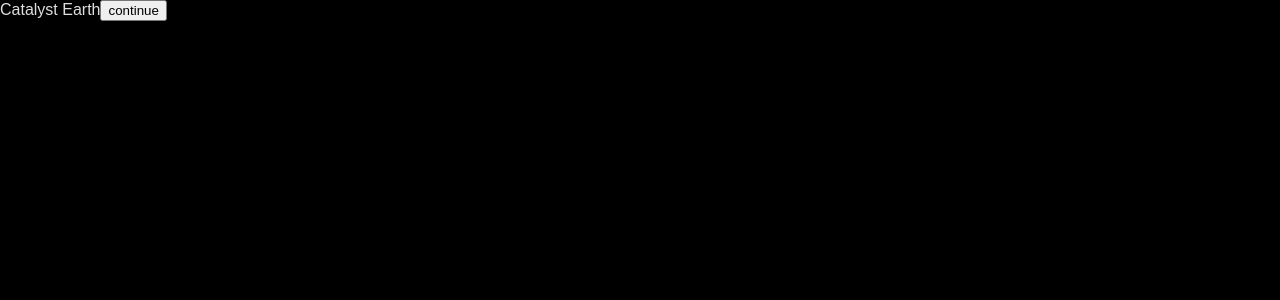
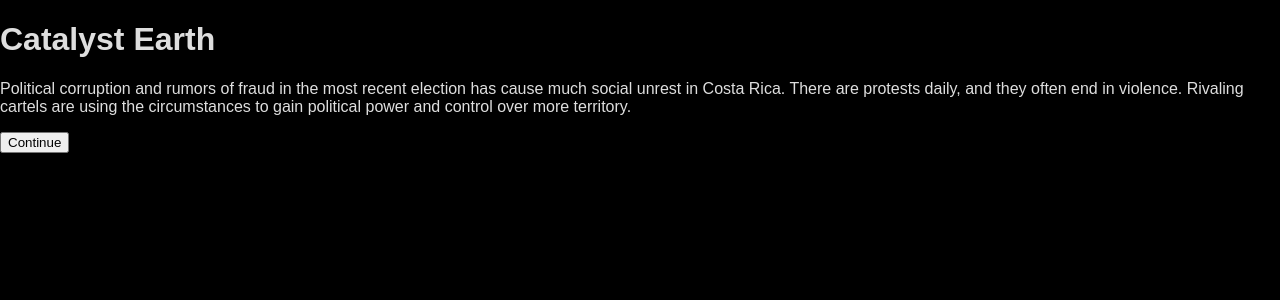
Before and after one commit to mtp000/bound-by-borders, a React (Vite) app in the folder phaser-react/: page / in a window 1280 px wide. Shown: the top 300 px of the page. Built offline with nearby package versions, Linux system fonts and the light colour scheme.

Commit message:
adde scene descriptions

```diff
--- a/phaser-react/src/states/flow1/Catalyst.jsx
+++ b/phaser-react/src/states/flow1/Catalyst.jsx
@@ -6,21 +6,23 @@ export default function Catalyst({ state, send }) {
   if (state.matches('catalyst_earth')) {
     return (
       <div>
-        Catalyst Earth
-        <button onClick={() => send({type: "CONTINUE"})}>continue</button>
+        <h1> Catalyst Earth </h1>
+        <p> Political corruption and rumors of fraud in the most recent election has cause much social unrest in Costa Rica. There are protests daily, and they often end in violence. Rivaling cartels are using the circumstances to gain political power and control over more territory. </p>
+        <button onClick={() => send({type: "CONTINUE"})}> Continue</button>
       </div>
     );
   }
   if (state.matches('catalyst_country')) {
     return (
       <div>
-        Catalyst Country
-        <button onClick={() => send({type: "CONTINUE"})}>continue</button>
+        <h1> Catalyst Country </h1>
+        <p> Having just graduated high school, you are envisioning a better future as the current landscape becomes more hopeless everyday. You dream of escaping to somewhere with better opportunities. </p>
+        <button onClick={() => send({type: "CONTINUE"})}> Continue</button>
       </div>
     );
   }
 
   return (
-    <div>catalyst</div>
+    <div> Error: create error page later </div>
   )
 }
--- a/phaser-react/src/states/flow1/DaysPass.jsx
+++ b/phaser-react/src/states/flow1/DaysPass.jsx
@@ -3,8 +3,8 @@
 export default function DaysPass({ send }) {
   return (
     <div>
-        Days Pass
-        <button onClick={() => send({type: "CONTINUE"})}>continue</button>
+        <h1>Days Pass</h1>
+        <button onClick={() => send({type: "CONTINUE"})}>Continue</button>
     </div>
   )
 }
--- a/phaser-react/src/states/flow1/Death.jsx
+++ b/phaser-react/src/states/flow1/Death.jsx
@@ -3,7 +3,8 @@
 export default function Death({ send }) {
   return (
     <div>
-        <h1>It's been a lonng journey through the desert. You ran out of water. You have died from heat exhaustion.</h1>
+        <h1>Death</h1>
+          <p>It&#39;s been a long journey through the desert. You ran out of water. You have died from heat exhaustion.</p>
         <button onClick={() => send({type: "CONTINUE"})}>Continue</button>
     </div>
   )
--- a/phaser-react/src/states/flow1/Desert.jsx
+++ b/phaser-react/src/states/flow1/Desert.jsx
@@ -3,8 +3,9 @@
 export default function Desert({ send }) {
   return (
     <div>
-        Desert
-        <button onClick={() => send({type: "CONTINUE"})}>continue</button>
+        <h1>Desert</h1>
+        <p> You&#39;ve been traveling for weeks. You&#39; reached the desert of Mexico. Water and food is running low. The hot, dry heat is making it hard to continue.</p>
+        <button onClick={() => send({type: "CONTINUE"})}>Power through</button>
     </div>
   )
 }
--- a/phaser-react/src/states/flow1/EnoughMoney.jsx
+++ b/phaser-react/src/states/flow1/EnoughMoney.jsx
@@ -3,8 +3,9 @@
 export default function EnoughMoney({ send }) {
   return (
     <div>
-        EnoughMoney
-        <button onClick={() => send({type: "START"})}>continue</button>
+        <h1> Enough Money </h1>
+        <p> You managed to gather enough money to pay the coyote&#39;s price.</p>
+        <button onClick={() => send({type: "START"})}> Start Journey </button>
     </div>
   )
 }
--- a/phaser-react/src/states/flow1/FailedOjective.jsx
+++ b/phaser-react/src/states/flow1/FailedOjective.jsx
@@ -3,7 +3,8 @@
 export default function FailedOjective({ send }) {
   return (
     <div>
-        <h1> You have failed the game objective. Restart to try again. </h1>
+        <h1>Failed Objective</h1>
+        <p> You have failed the game objective. Restart to try again. </p>
         <button onClick={() => send({type: "RESTART"})}>Restart</button>
     </div>
   )
```
